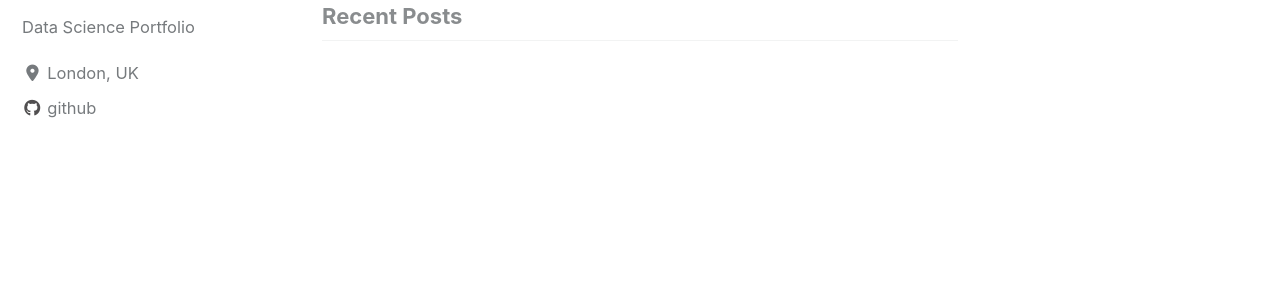
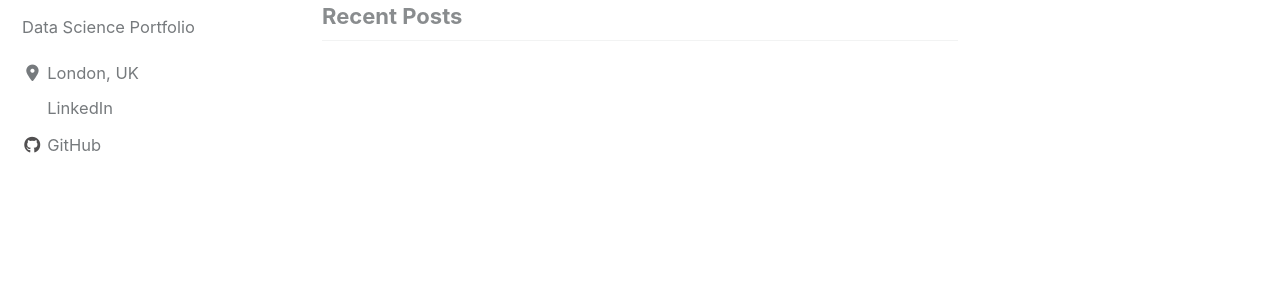
Before and after one commit to martinpopeski/martinpopeski.github.io, a Jekyll site: the page built from index.html, in a window 1280 px wide. Shown: the part 139-428 px from the top of the page. Built offline with Jekyll 4.4.1, drawn with Linux system fonts in a browser that asks for light colours; cached includes are drawn as plain includes; nearby versions of some CDN libraries; the list of posts is cut into pages by our own code.

Commit message:
adding linkedin

```diff
--- a/_config.yml
+++ b/_config.yml
@@ -119,13 +119,13 @@ author:
     - label: "Website"
       icon: "fas fa-fw fa-link"
       # url: "https://your-website.com"
-    - label: "Twitter"
-      icon: "fab fa-fw fa-twitter-square"
-      # url: "https://twitter.com/"
+    - label: "LinkedIn"
+      icon: "fab fa-fw fa-linkedin-square"
+      url: "https://uk.linkedin.com/in/martin-popeski-3a7417152"
     - label: "Facebook"
       icon: "fab fa-fw fa-facebook-square"
       # url: "https://facebook.com/"
-    - label: "github"
+    - label: "GitHub"
       icon: "fab fa-fw fa-github"
       url: "https://github.com/martinpopeski"
     - label: "Instagram"
```
